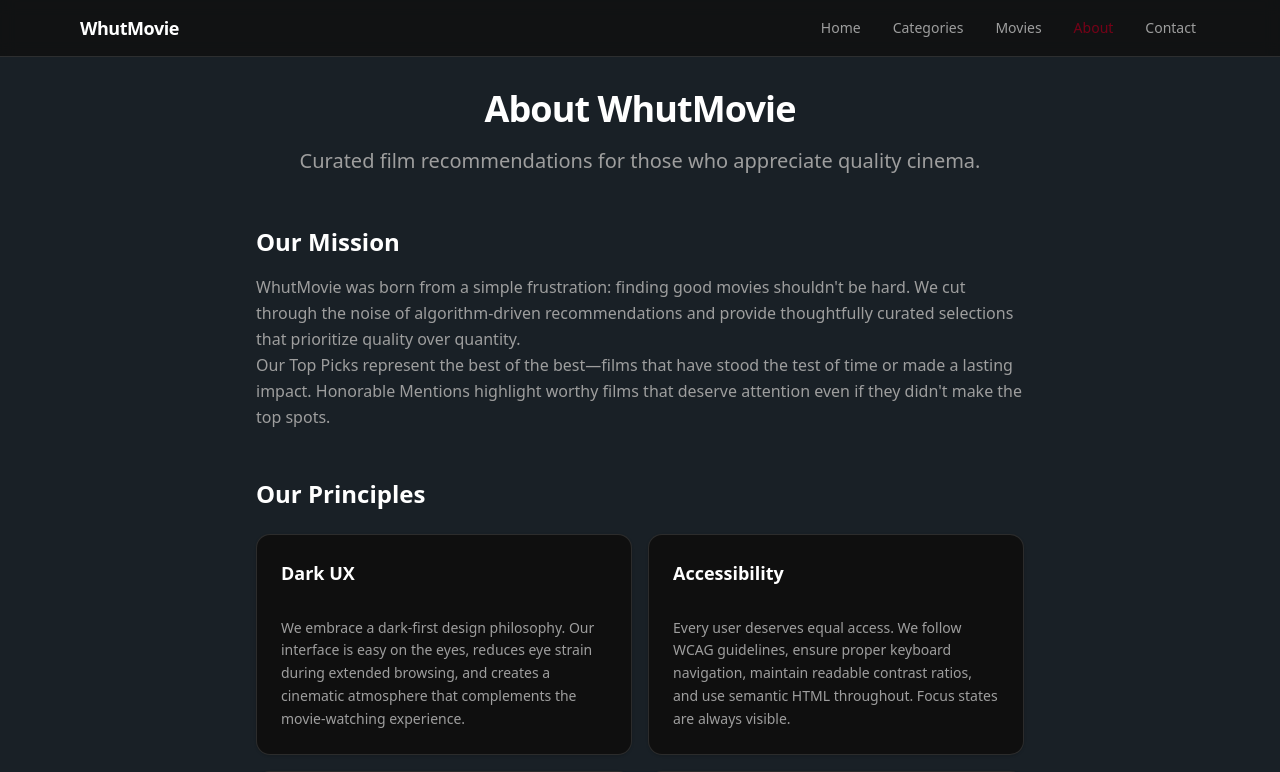
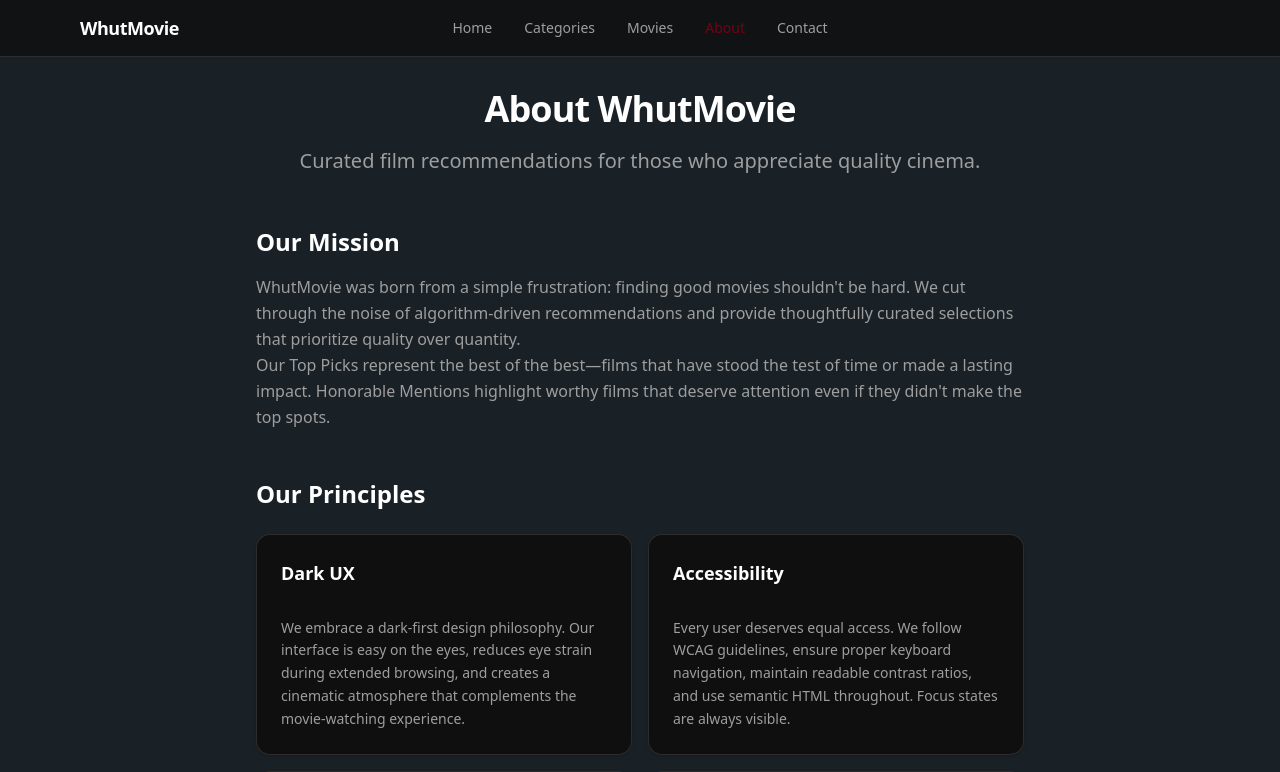
Before and after one commit to tdrelangue/whutmovie2, a Next.js app: page /about in a window 1280 px wide. Shown: the top 772 px of the page. Built offline with nearby package versions, Linux system fonts and the light colour scheme.

Commit message:
fixed nav

```diff
--- a/src/app/categories/page.jsx
+++ b/src/app/categories/page.jsx
@@ -6,7 +6,7 @@ import { Button } from "@/components/ui/button";
 
 export const metadata = {
   title: "Categories - WhutMovie",
-  description: "Browse our curated movie categories - each with exactly 3 picks and way too much explanation.",
+  description: "Browse my curated movie categories - each with 3 picks and way too much explanation.",
 };
 
 async function getCategories(genreFilter) {
--- a/src/components/site-header.jsx
+++ b/src/components/site-header.jsx
@@ -28,16 +28,19 @@ export default function SiteHeader() {
 
   return (
     <header className="sticky top-0 z-50 border-b border-border bg-card/80 backdrop-blur-sm">
-      <div className="mx-auto flex h-14 max-w-6xl items-center justify-between px-4">
+      <div className="mx-auto flex h-14 max-w-6xl items-center px-4">
+        {/* Logo - fixed width to balance with spacer */}
+        <div className="w-[100px]">
           <Link
             href="/"
             className="text-lg font-bold tracking-tight text-foreground hover:text-primary transition-colors focus:outline-none focus-visible:ring-2 focus-visible:ring-ring rounded-sm"
           >
             WhutMovie
           </Link>
+        </div>
 
-        {/* Desktop nav */}
-        <nav className="hidden gap-6 md:flex" aria-label="Main navigation">
+        {/* Desktop nav - centered with flex-1 and justify-center */}
+        <nav className="hidden flex-1 justify-center gap-6 md:flex" aria-label="Main navigation">
           {links.map((l) => (
             <Link
               key={l.href}
@@ -55,6 +58,8 @@ export default function SiteHeader() {
           ))}
         </nav>
 
+        {/* Spacer to balance the logo - hidden on mobile */}
+        <div className="hidden md:block w-[100px]" aria-hidden="true" />
 
         {/* Mobile nav */}
         <Sheet>
```
Lines whose indentation alone changed are shown as unchanged.
